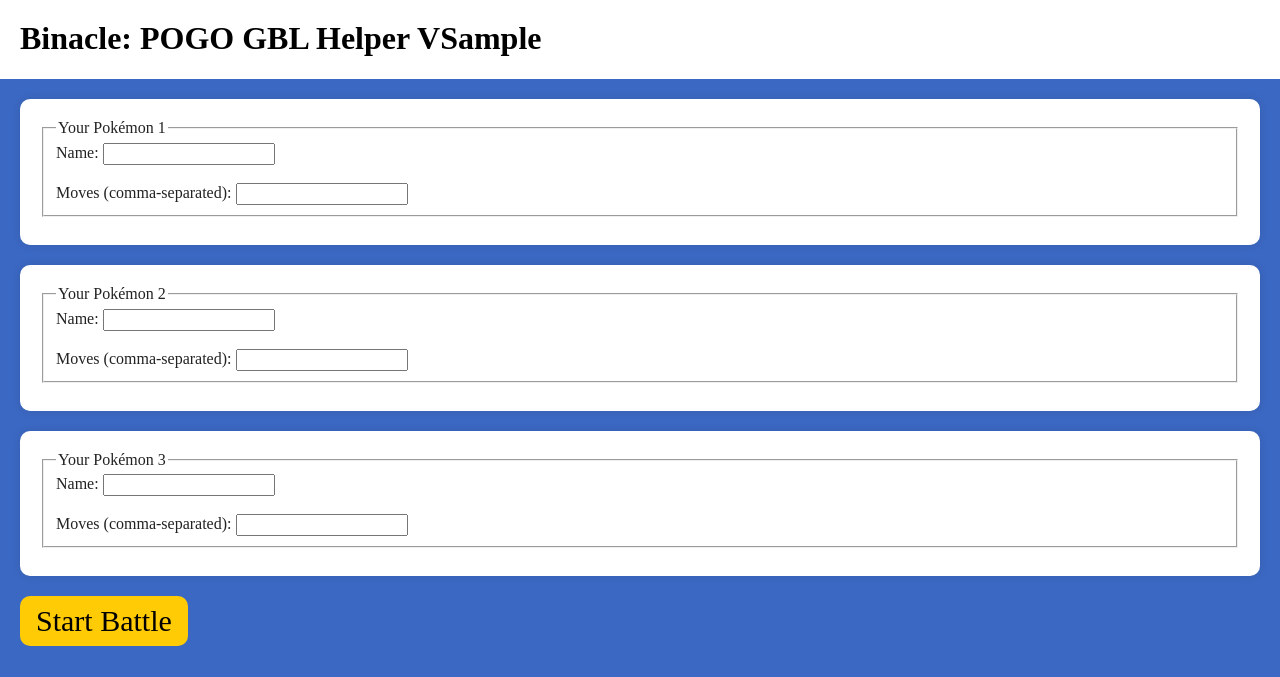
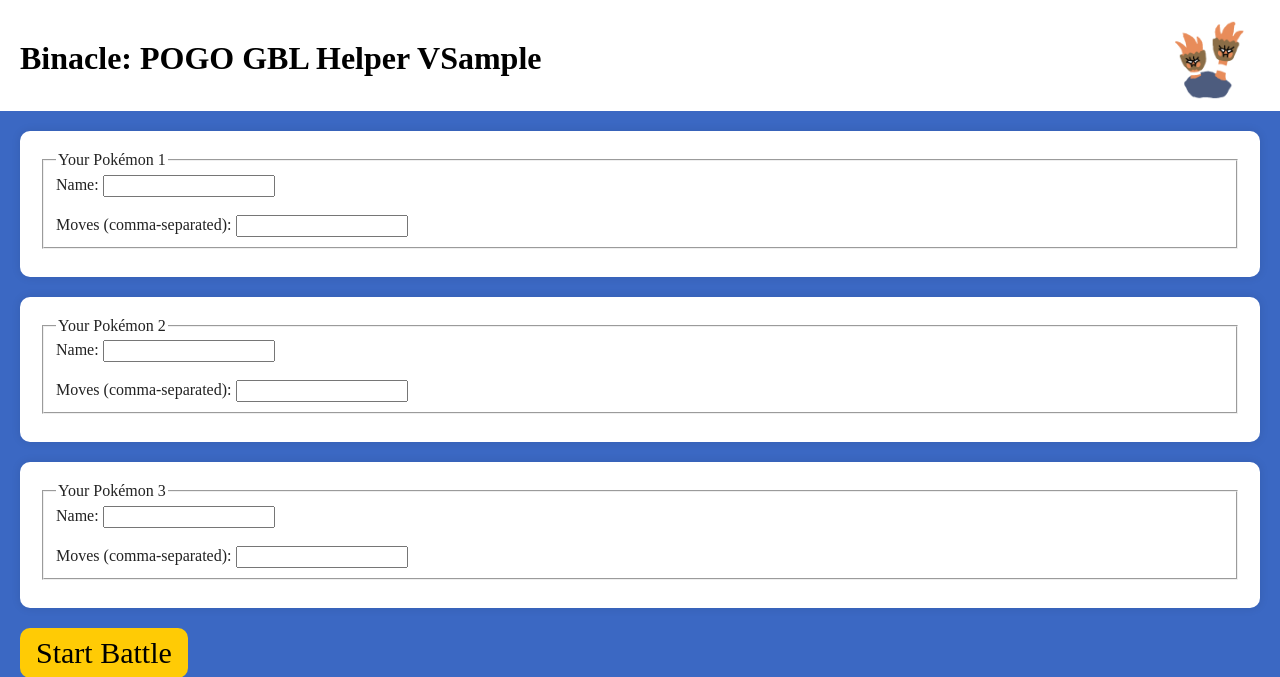
Before and after one commit to kermitine/Binacle, a Python web app: template templates/index.html in a window 1280 px wide. Shown: the top 677 px of the page. Run offline with Jinja, Linux system fonts and the light colour scheme; the template is opened without the code that fills it: most values are stand-ins (such as "Sample title", 1, 10 or a date in 2020).

Commit message:
1.1.0 - updated to show most recent entry at top durring battle phase, instead of bottom - added favicon - added image to header - added left margin to tables during battle phase - updated styling

```diff
--- a/data/data.py
+++ b/data/data.py
@@ -4,4 +4,4 @@ is apart of the Binacle project, and licensed under
 the GNU AGPL-3.0-or-later. See LICENSE and README for more details.
 """
 
-version = '1.0.4'
+version = '1.0.5'
--- a/static/style.css
+++ b/static/style.css
@@ -86,4 +86,14 @@ button:hover {
     width: 100%;
     padding: 20px;
     padding-bottom: 1px;
+    display: flex;
+    justify-content: space-between;
 }
+
+.header img {
+    height: 80px;
+    width: auto;
+    margin-right: 50px;
+    margin-bottom: 10px;
+
+}
--- a/templates/index.html
+++ b/templates/index.html
@@ -3,10 +3,12 @@
 <head>
   <title>Binacle | Team Setup</title>
   <link rel="stylesheet" href="{{ url_for('static', filename='style.css') }}">
+  <link rel="shortcut icon" href="{{ url_for('static', filename='favicon.ico') }}">
 </head>
 <body>
   <div class="header">
-  <h1 id="fontone" class='headertext' style="margin-top: 0px;">Binacle: POGO GBL Helper V{{binacle_version}}</h1>
+  <h1 id="fontone" class='headertext' style="margin-top: 20px;">Binacle: POGO GBL Helper V{{binacle_version}}</h1>
+  <img src="{{ url_for('static', filename='binacle.png') }}" alt="Logo">
   </div>
   {% if error %}<p style="color:red">{{ error }}</p>{% endif %}
   <form method="POST">
--- a/templates/results.html
+++ b/templates/results.html
@@ -3,6 +3,7 @@
 <head>
   <title>Binacle | Results</title>
   <link rel="stylesheet" href="{{ url_for('static', filename='style.css') }}">
+  <link rel="shortcut icon" href="{{ url_for('static', filename='favicon.ico') }}">
 </head>
 <body>
   <h1>Effectiveness vs {{ enemy.name.title() }}</h1>
```
Also changed, not shown: templates/battle.html (+13 -2 lines), static/binacle.png (added), static/favicon.ico (added), 1 other file.
